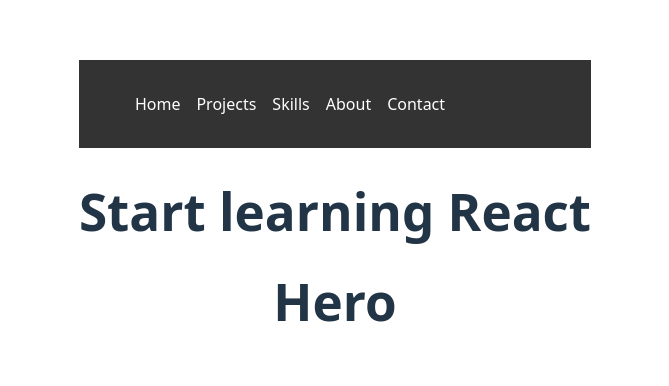
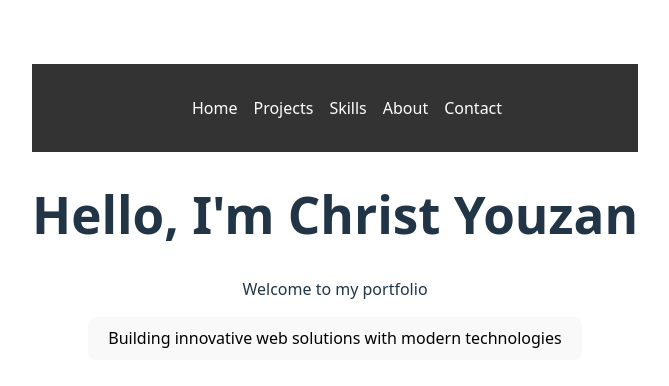
Before and after one commit to Yanisarnold/PersonalProject2025, a React (Vite) app in the folder react-app/: page / in a window 1280 px wide. Shown: the part 188-574 px from the top of the page, without its empty margins (305-974 px from the left). Built offline with nearby package versions, Linux system fonts and the light colour scheme.

Commit message:
added navBar in the sharedComponet + created all the other pages

```diff
--- a/react-app/package.json
+++ b/react-app/package.json
@@ -11,7 +11,8 @@
   },
   "dependencies": {
     "react": "^19.0.0",
-    "react-dom": "^19.0.0"
+    "react-dom": "^19.0.0",
+    "react-router-dom": "^7.5.3"
   },
   "devDependencies": {
     "@eslint/js": "^9.22.0",
--- a/react-app/src/App.tsx
+++ b/react-app/src/App.tsx
@@ -1,17 +1,24 @@
-import { useState } from 'react'
 import './App.css'
 import Navbar from './components/commons/Navbar/Navbar.tsx'
-
+import Hero from './sections/Hero/Hero.tsx'
+import { BrowserRouter, Routes, Route } from 'react-router-dom'
+import Projects from './sections/Projects/Projects.tsx'
+import Skills from './sections/Skills/Skills.tsx'
+import About from './sections/About/About.tsx'
+import Contact from './sections/Contact/contact.tsx'
 function App() {
-  const [count, setCount] = useState(0)
 
   return (
-    <>
+    <BrowserRouter>
       <Navbar />
-      <div>
-        <h1>Start learning React</h1>
-        </div>
-    </>
+      <Routes>
+        <Route path="/" element={<Hero />} />
+        <Route path="/projects" element={<Projects />} />
+        <Route path="/skills" element={<Skills />} />
+        <Route path="/about" element={<About />} />
+        <Route path="/contact" element={<Contact />} />
+      </Routes>
+    </BrowserRouter>
   )
 }
 
--- a/react-app/src/components/commons/Navbar/Navbar.css
+++ b/react-app/src/components/commons/Navbar/Navbar.css
@@ -1,6 +1,6 @@
 .navbar {
   display: flex;
-  justify-content: space-between;
+  justify-content: space-evenly;
   align-items: center;
   background-color: #333;
   color: #fff;
--- a/react-app/src/components/commons/Navbar/Navbar.tsx
+++ b/react-app/src/components/commons/Navbar/Navbar.tsx
@@ -1,15 +1,16 @@
 import "./Navbar.css";
+import { Link } from "react-router-dom";
 
 function Navbar() {
     return (
         <div>
             <nav className="navbar">
                 <ul>
-                    <li>Home</li>
-                    <li>Projects</li>
-                    <li>Skills</li>
-                    <li>About</li>
-                    <li>Contact</li>
+                    <li><Link to="/">Home</Link></li>
+                    <li><Link to="/projects">Projects</Link></li>
+                    <li><Link to="/skills">Skills</Link></li>
+                    <li><Link to="/about">About</Link></li>
+                    <li><Link to="/contact">Contact</Link></li>
                 </ul>
             </nav>
         </div>
--- a/react-app/src/data/personalDetails.json
+++ b/react-app/src/data/personalDetails.json
@@ -1,7 +1,7 @@
 {
   "name": "Christ Youzan",
   "age": 25,
-  "email": "christyouzan@gmail.com",
+  "email": "yanisarnold15@gmail.com",
   "phone": "123-456-7890",
   "address": "London, United Kingdom",
   "Job": "Software Engineer"
--- a/react-app/src/main.tsx
+++ b/react-app/src/main.tsx
@@ -2,11 +2,10 @@
 import { createRoot } from 'react-dom/client'
 import './index.css'
 import App from './App.tsx'
-import Hero from './sections/Hero/Hero.tsx'
+
 
 createRoot(document.getElementById('root')!).render(
   <StrictMode>
     <App />
-    <Hero />
   </StrictMode>,
 )
--- /dev/null
+++ b/react-app/src/sections/About/About.tsx
@@ -0,0 +1,9 @@
+function About() {
+      return (
+            <div>
+                  <h1>About</h1>
+            </div>
+      )
+}
+
+export default About;
--- /dev/null
+++ b/react-app/src/sections/Contact/Contact.tsx
@@ -0,0 +1,9 @@
+function Contact() {
+      return (
+            <div>
+                  <h1>Contact</h1>
+            </div>
+      )
+}
+
+export default Contact;
--- a/react-app/src/sections/Hero/Hero.tsx
+++ b/react-app/src/sections/Hero/Hero.tsx
@@ -1,7 +1,11 @@
+import HeroData from "../../data/Hero.json"
 function Hero() {
+    const heroData = HeroData
     return (
         <div>
-            <h1>Hero</h1>
+            <h1>{heroData.title}</h1>
+            <p>{heroData.subtitle}</p>
+            <button>{heroData.tagLine}</button>
         </div>
     )
 }
--- /dev/null
+++ b/react-app/src/sections/Projects/Projects.tsx
@@ -0,0 +1,9 @@
+function Projects() {
+      return (
+            <div>
+                  <h1>Projects</h1>
+            </div>
+      )
+}
+
+export default Projects
--- /dev/null
+++ b/react-app/src/sections/Skills/Skills.tsx
@@ -0,0 +1,9 @@
+function Skills() {
+      return (
+            <div>
+                  <h1>Skills</h1>
+            </div>
+      )
+}
+
+export default Skills
```
Also changed, not shown: 1 other file (tests, documents, lock files or other folders).
